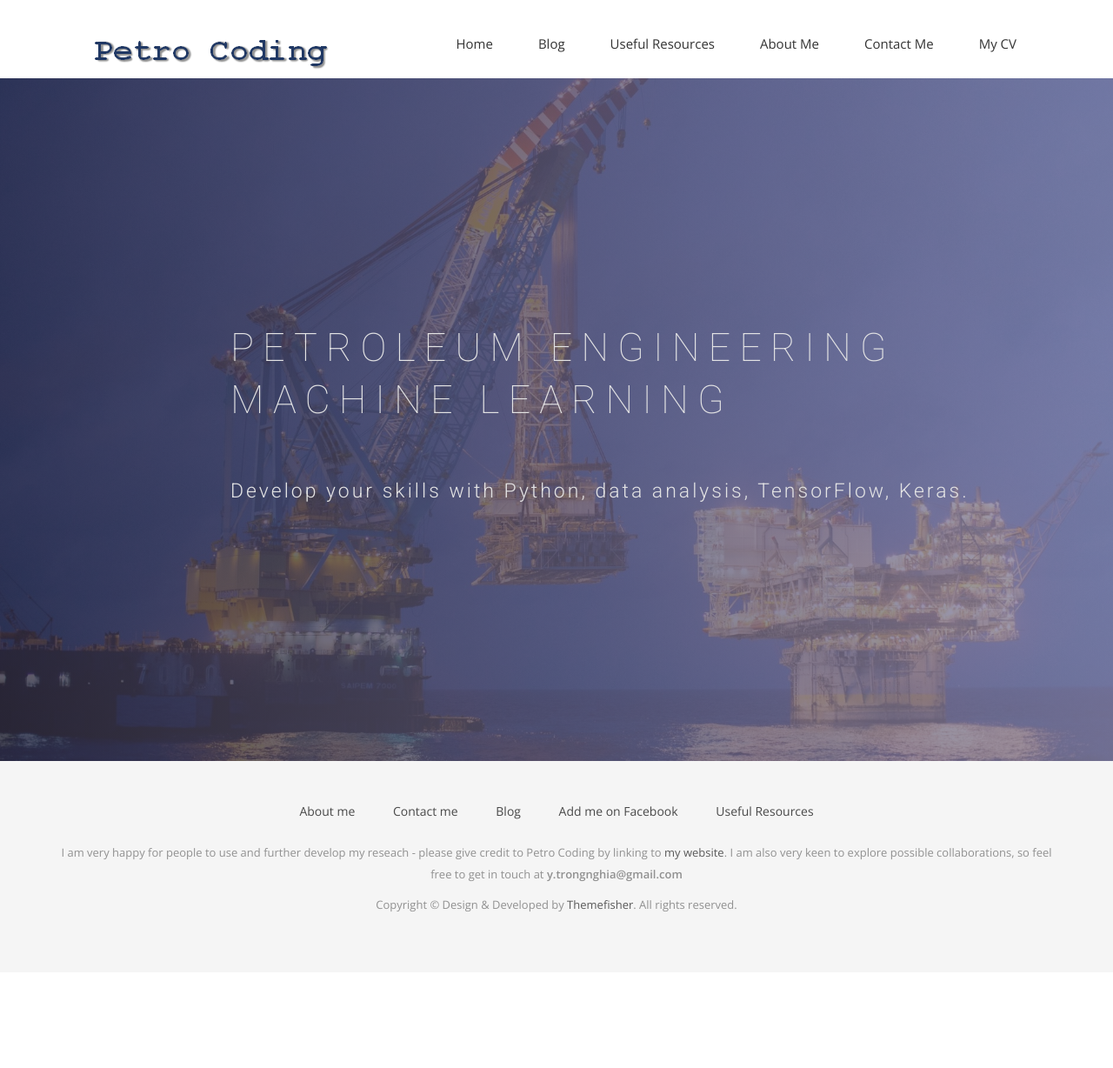
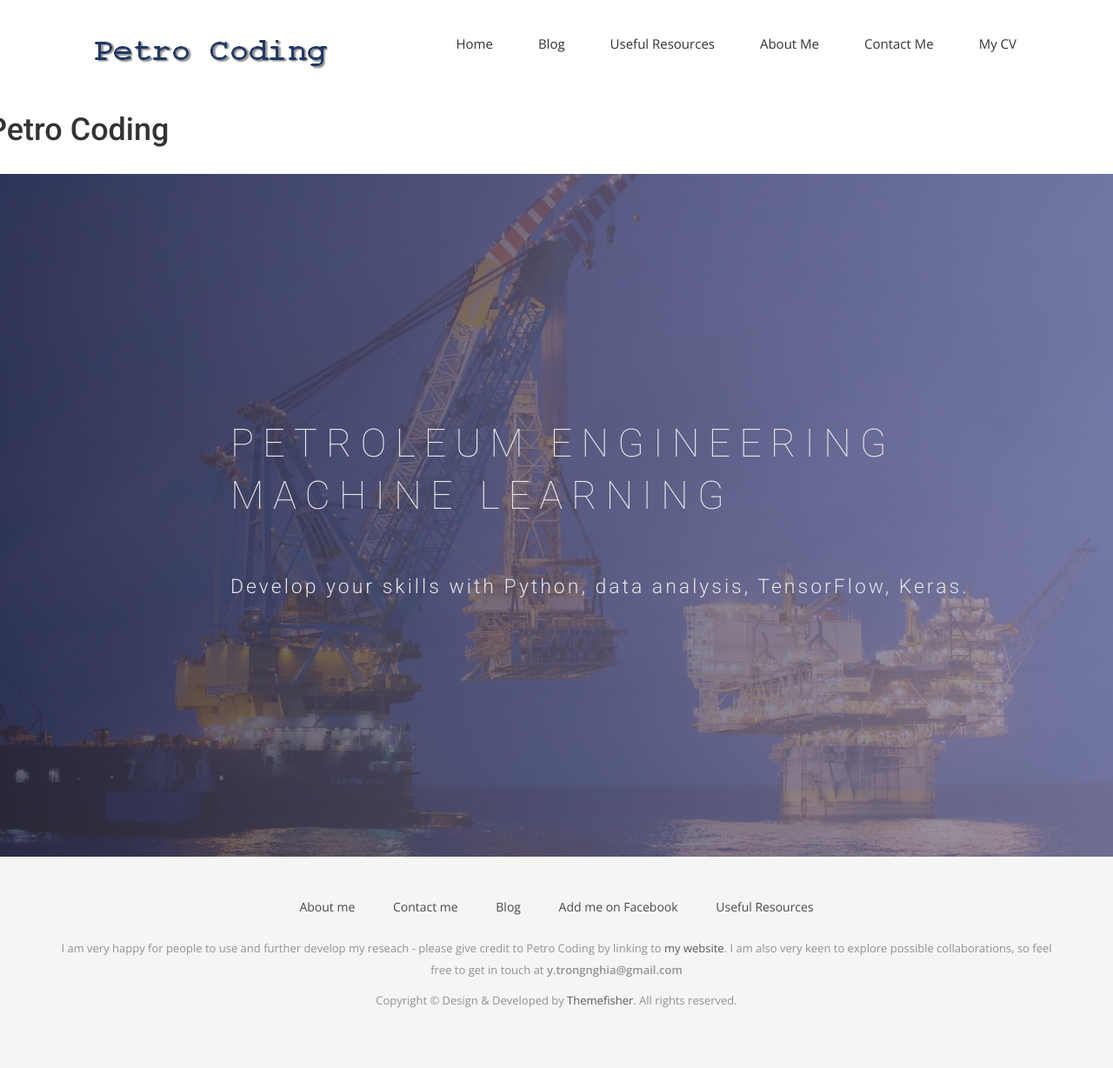
Before and after one commit to YanGBloG/superseded, a Jekyll site: the page built from index.html, in a window 1280 px wide. Shown: the whole page at 87% size. Built offline with Jekyll 4.4.1, drawn with Linux system fonts in a browser that asks for light colours; nearby versions of some CDN libraries; some web fonts are replaced; library files that are not in the unit come from our copies; before the commit the page ends 1118 px from its top, so only the background shows below that.

Commit message:
Update page.html

```diff
--- a/_layouts/page.html
+++ b/_layouts/page.html
@@ -1,24 +1,65 @@
 ---
 layout: default
+format: post
 ---
-<div class="post">
+<div class="row t30">
+	<div class="medium-8 columns{% if page.sidebar == NULL %} medium-offset-2 end{% endif %}{% if page.sidebar == "left" %} medium-push-4{% endif %}">
+		<article itemscope itemtype="http://schema.org/Article">
+			<header>
+				{% if page.image.title %}
+				<figure>
+					<img src="{{ site.urlimg }}{{ page.image.title }}" width="970" alt="{{ page.title | escape_once }}" itemprop="image">
 
-  <head>
-    <script type="text/javascript" async
-      src="https://cdnjs.cloudflare.com/ajax/libs/mathjax/2.7.5/MathJax.js?config=TeX-MML-AM_CHTML" async>
-    </script>
-  </head>
+					{% if page.image.caption_url and page.image.caption %}
+					<figcaption class="text-right">
+						<a href="{{ page.image.caption_url }}">{{ page.image.caption }}</a>
+					</figcaption>
+					{% elsif page.image.caption %}
+					<figcaption class="text-right">
+						{{ page.image.caption }}
+					</figcaption>
+					{% endif %}
+				</figure>
+				{% endif %}
 
-  <article class="post-content">
-  {{ content }}
-  </article>
+				<div itemprop="name">
+					{% if page.subheadline %}<p class="subheadline">{{ page.subheadline }}</p>{% endif %}
+					<h1>{{ page.title }}</h1>
+				</div>
+			</header>
 
-</div>
 
-<!-- mathjax -->
-{% if page.mathjax %}
-<!-- <script type="text/javascript" src="//cdn.mathjax.org/mathjax/latest/MathJax.js?config=TeX-AMS-MML_HTMLorMML"></script> -->
-<script type="text/javascript" async
-  src="https://cdnjs.cloudflare.com/ajax/libs/mathjax/2.7.5/MathJax.js?config=TeX-MML-AM_CHTML">
-</script>
-{% endif %}
+			{% if page.teaser %}
+			<p class="teaser" itemprop="description">
+				{{ page.teaser }}
+			</p>
+			{% endif %}
+
+			<div itemprop="articleSection">
+			{{ content }}
+			</div>
+
+			{% if page.show_meta == true %}
+			{% include _meta_information.html %}
+			{% endif %}
+
+			{% if page.comments == true %}
+			{% include _comments.html %}
+			{% endif %}
+		</article>
+	</div><!-- /.medium-8.columns -->
+
+
+	{% if page.sidebar == "left" %}
+	<div class="medium-4 columns medium-pull-8">
+		{% include _sidebar.html %}
+	</div><!-- /.medium-4.columns -->
+	{% endif %}
+
+
+	{% if page.sidebar == "right" %}
+	<div class="medium-4 columns">
+		{% include _sidebar.html %}
+	</div><!-- /.medium-4.columns -->
+	{% endif %}
+</div><!-- /.row -->
```
